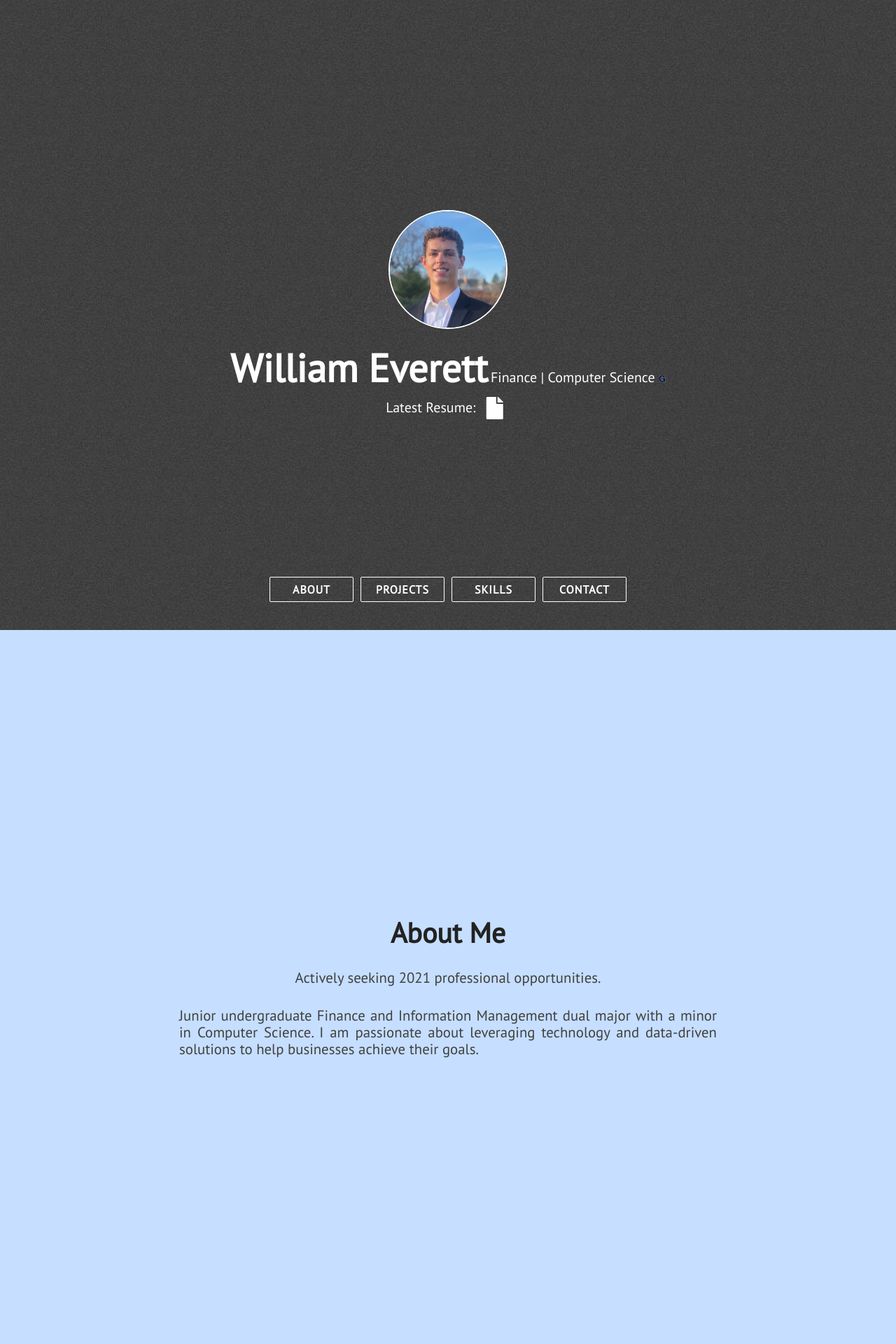
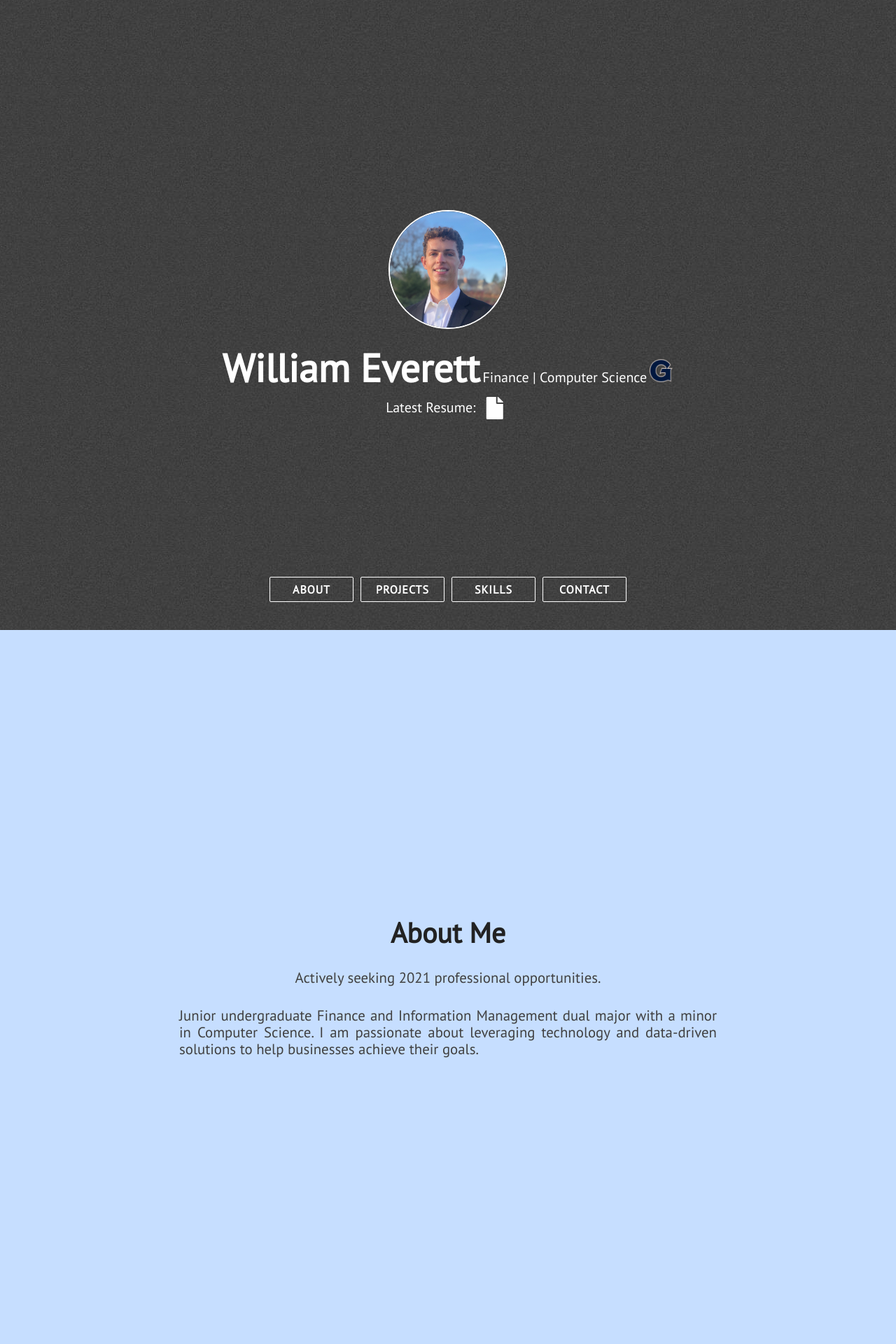
Before and after one commit to wae10/wae10.github.io, a Jekyll site: the page built from index.html, in a window 1280 px wide. Shown: the top 1920 px of the page at 70% size. Built offline with Jekyll 4.4.1, drawn with Linux system fonts in a browser that asks for light colours; nearby versions of some CDN libraries; grey boxes are pictures that could not be loaded.

Commit message:
description

```diff
--- a/assets/css/main.css
+++ b/assets/css/main.css
@@ -127,8 +127,8 @@ img {
 
 .gtown-icon {
   /* background: url('../assets/images/gtown.png'); */
-  height: 10px;
-  width: 10px;
+  height: 33px;
+  width: 33px;
   display: inline-block;
 }
 
```
